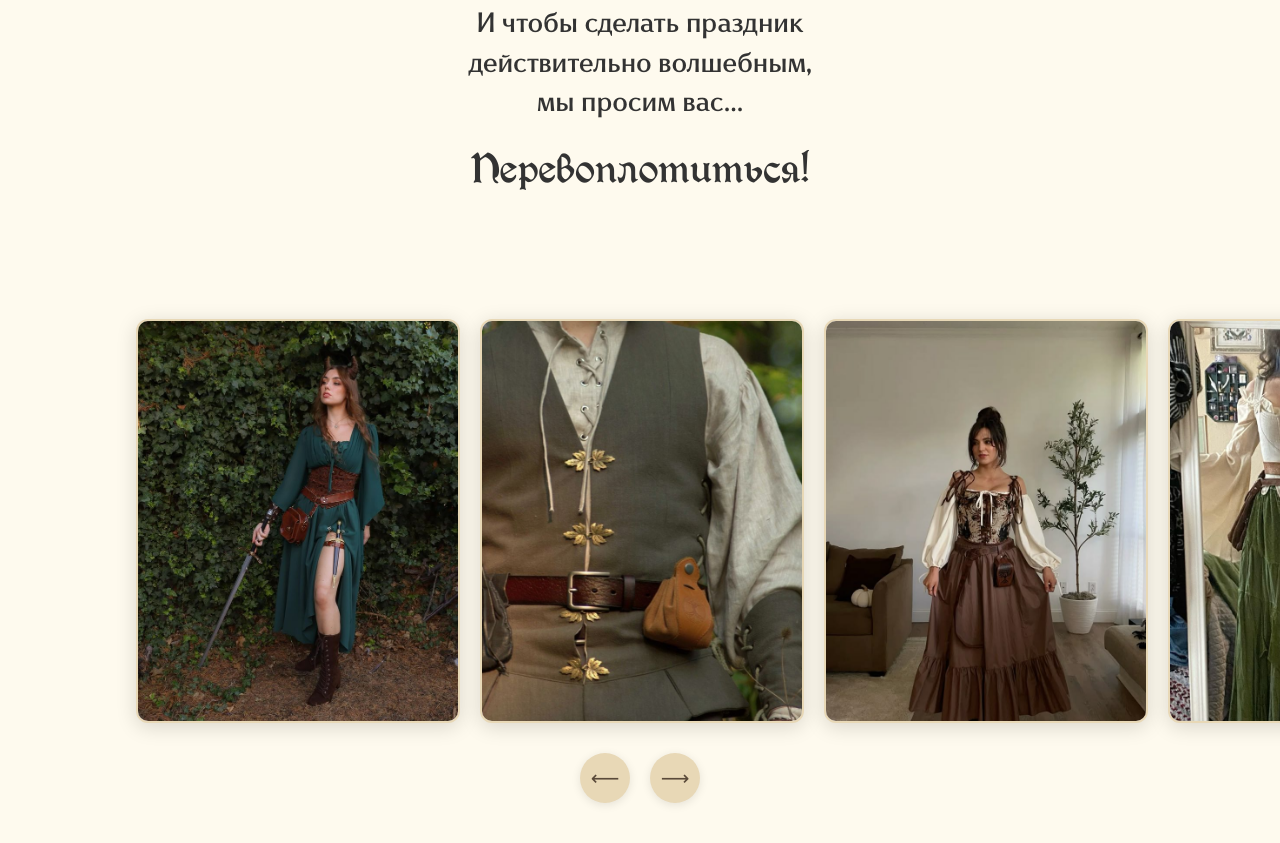
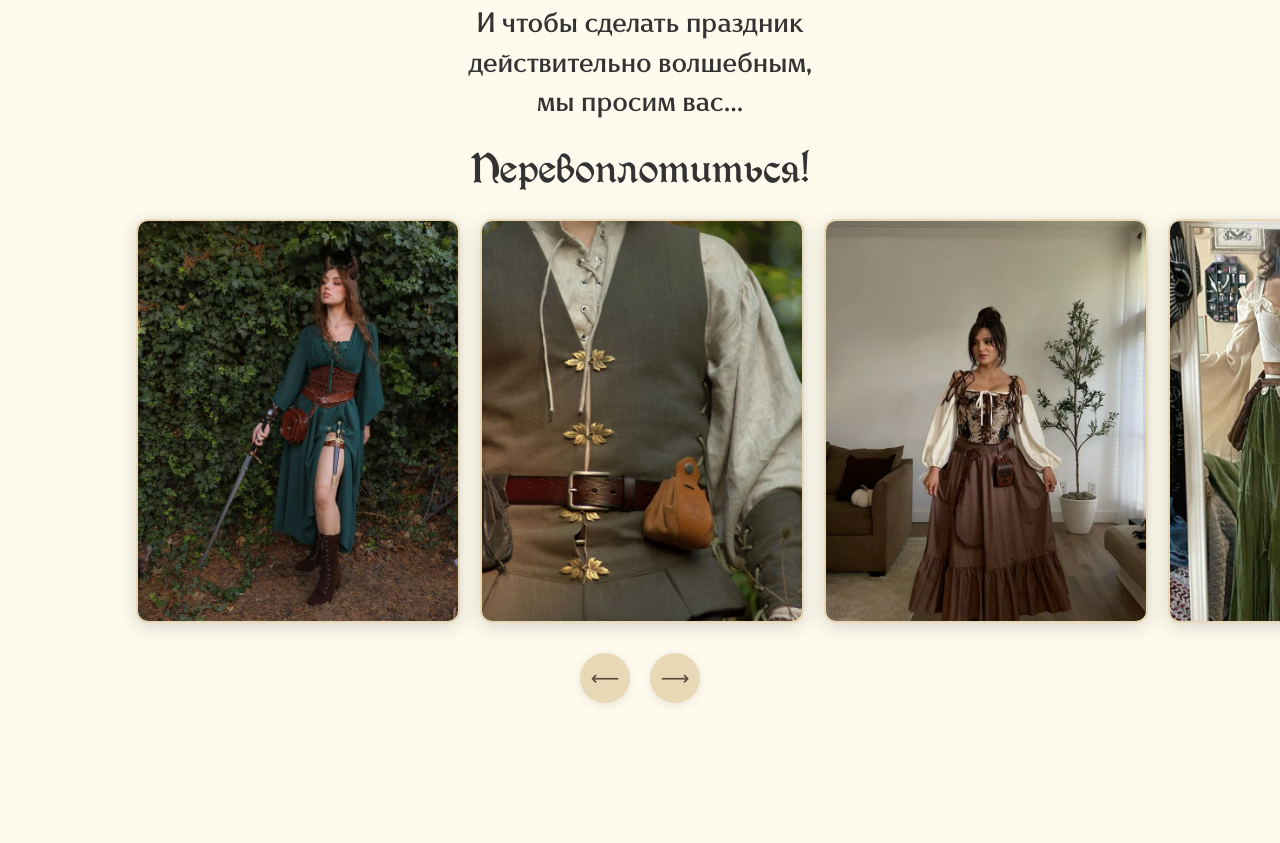
Before and after one commit to Churikov0112/wedding-invite, a plain HTML site: page index.html in a window 1280 px wide. Shown: the part 2492-3335 px from the top of the page. After the commit the page ends 3255 px from the top, so only its background shows below. Drawn offline with Linux system fonts and the light colour scheme.

Commit message:
fix padding carousel

```diff
--- a/style.css
+++ b/style.css
@@ -228,7 +228,7 @@ body, html {
 
 /* Карусель гостей - ОБНОВЛЕННЫЕ СТИЛИ */
 .guests-section {
-  margin-top: 80px;
+  margin-top: 0px;
   padding: 0;
   width: 100vw;
   position: relative;
@@ -242,7 +242,7 @@ body, html {
   position: relative;
   width: 100%;
   overflow: hidden;
-  padding: 40px 0;
+  padding: 20px 0;
 }
 
 .carousel-track {
```
